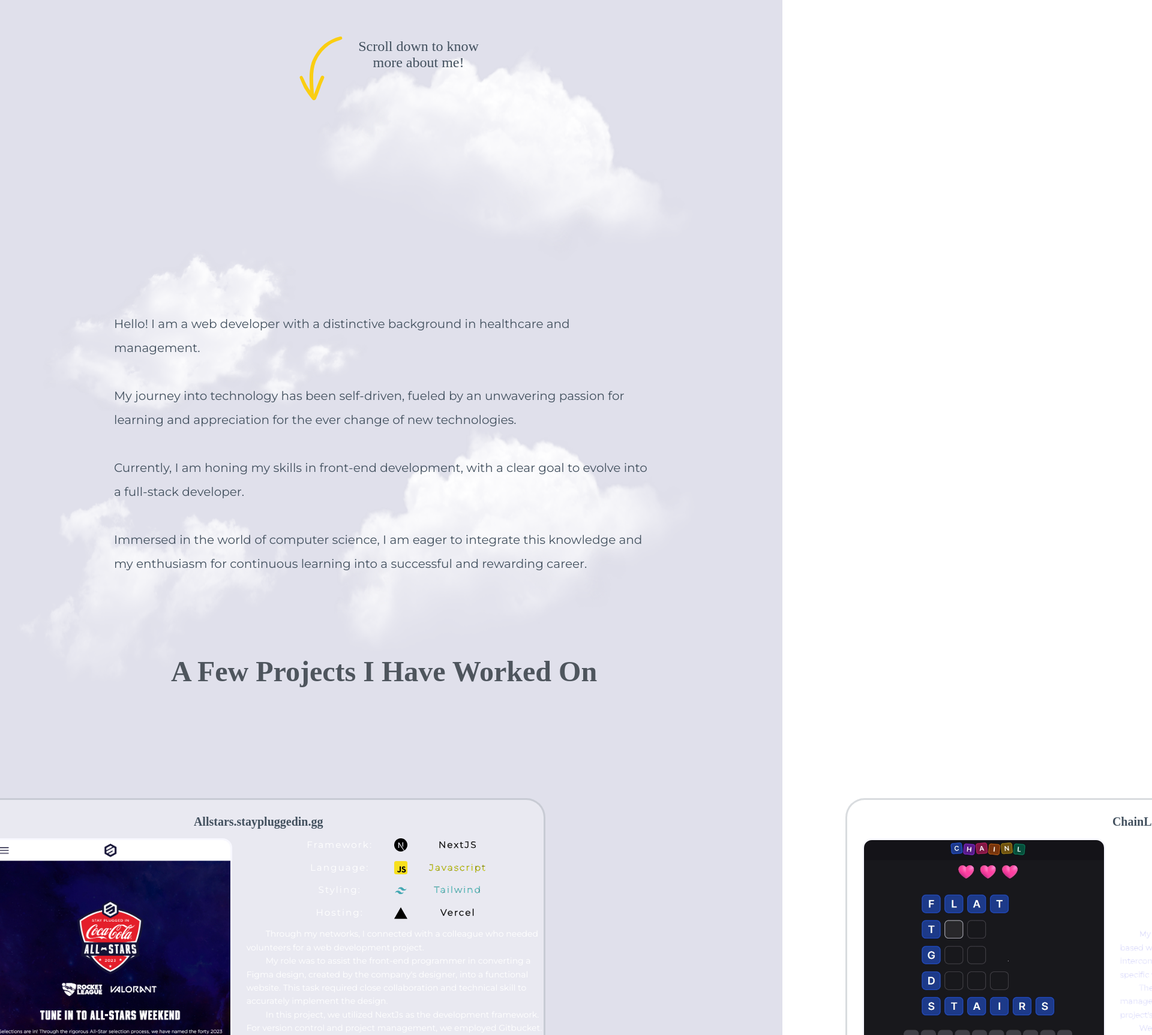
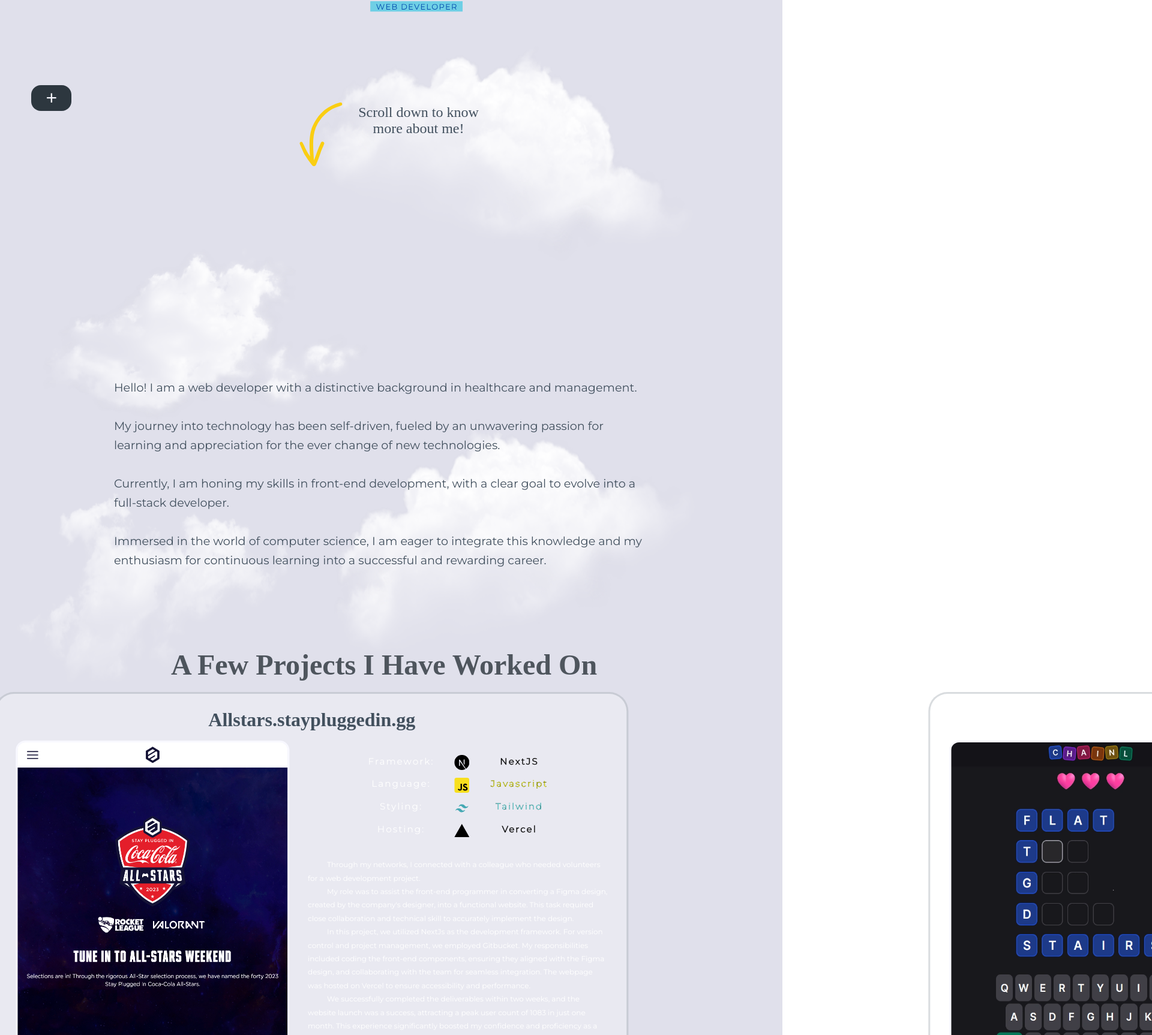
Before and after one commit to NickHChan/PortfolioPage, a Next.js app: page / in a window 1280 px wide. Shown: the part 471-2197 px from the top of the page at 60% size, 1920 px wide, since content can reach past the window. Built offline with nearby package versions, Linux system fonts and the light colour scheme; a web font is replaced by a local one.

Commit message:
added media queries for maxwidth 1280px

```diff
--- a/src/app/components/footer/Footer.module.css
+++ b/src/app/components/footer/Footer.module.css
@@ -5,22 +5,22 @@
     flex-direction: column;
     position: fixed;
     align-items: flex-end;
-    bottom: 25rem;
+    bottom: 9rem;
     z-index: 100;
-    left: 3.2rem
+    left: 3.5rem;
 }
 
 .hoverMenu{
     position: relative;
     display: flex;
     justify-content: center;
-    font-size: 2rem;
-    padding: 0.5rem 1rem;
+    font-size: 3rem;
+    padding: 0.2rem 1.5rem;
     background-color: #2d373f;
     border-radius: 1rem;
     border: transparent;
     color: #f7f7ffff;
-    right: 4rem
+    right: 3.7rem
 }
 
 .hoverMenu:hover{
@@ -60,3 +60,17 @@
     scale: 1.19;
     color: rgb(233, 94, 233);
 }
+
+@media (max-width: 1280px){
+    .footer{
+        left: 1rem
+    }
+    .hoverMenu{
+        font-size: 2rem;
+        right: 1.7rem;
+    }
+    .dayButton,
+    .nightButton{
+    font-size: 15px;
+}
+}
--- a/src/app/components/mainArticle/MainArticle.module.css
+++ b/src/app/components/mainArticle/MainArticle.module.css
@@ -18,7 +18,8 @@
 
 @media (max-width: 1280px) {
     .main{
-        font-size: 1.25rem;
+        font-size: 1.2rem;
+        line-height: 2rem;
     }
 }
 
--- a/src/app/components/navBar/NavBar.module.css
+++ b/src/app/components/navBar/NavBar.module.css
@@ -4,10 +4,9 @@
     justify-content: space-between;
     flex-direction: column;
     align-items: flex-end;
-    width: 20%;
     position: fixed;
     margin: 4% auto;
-    left: -10%;
+    left: 12rem;
     z-index: 100;
     font-family: 'montserrat';
     top: 9rem;
@@ -28,28 +27,11 @@
     scale: 1.2;
 }
 
-/* xl */
-@media (max-width: 1280px) {
+@media (max-width: 1280px){
     .navBody{
-        top: -1rem;
+        left: 6.5rem
+    }
+    .button{
+        font-size: 2rem;
     }
 }
-
-@media (max-width: 1090px){
-    .navBody{
-        left: -3.5rem;
-        top: -1rem;
-    }
-}
-
-@media (max-width: 768px) {
-    .navBody{
-        left: -2rem;
-        top: 1rem;
-    }
-}
-@media(max-width: 600px){
-    .navBody{
-        left: -0.5rem
-    }
-}
--- a/src/app/components/nightArticle/NightArticle.module.css
+++ b/src/app/components/nightArticle/NightArticle.module.css
@@ -20,9 +20,11 @@
 
 @media (max-width: 1280px) {
     .main{
-        font-size: 1.25rem;
+        font-size: 1.2rem;
+        line-height: 2rem;
     }
 }
+
 
 /* lg */
 @media (max-width: 1024px) {
--- a/src/app/components/projects/project.module.css
+++ b/src/app/components/projects/project.module.css
@@ -6,7 +6,7 @@
     position: sticky;
     top: 0;
     display: flex;
-    height: 800px;
+    height: 1200px;
     overflow: hidden;
     align-items: center;
 
@@ -21,32 +21,12 @@
 
 }
 
-@media(min-width:3440px){
-    .stickyBody{
-        height: 1500px;
-    }
-    .projectInfoContainer{
-        left:40.5%
-     }
-}
-@media(max-width:1920px){
-    .stickyBody{
-        height: 970px;
-    }
-}
-@media(max-width:1536px){
-    .stickyBody{
-        height: 810px;
-    }
-}
-@media(max-width:1440px){
- .projectInfoContainer{
-    left:36.5%
- }
-}
 @media (max-width: 1280px){
     .projectInfoContainer{
         left: 36.6%;
+    }
+    .stickyBody{
+        height: 800px;
     }
 }
 /* lg */
--- a/src/app/components/reuse/Article.module.css
+++ b/src/app/components/reuse/Article.module.css
@@ -39,8 +39,8 @@
 /* xl */
 @media (max-width: 1280px) {
     .rank{
-        height: 250px;
-        width: 150px;
+        height: 450px;
+        width: 200px;
     }
 }
 
--- a/src/app/components/reuse/Projectbase.module.css
+++ b/src/app/components/reuse/Projectbase.module.css
@@ -7,7 +7,7 @@
     background-color: rgba(255, 255, 255, 0.3);
     border: 0.2rem solid rgba(66, 80, 94, 0.2);
     padding: 25px;
-    width: 11s00px;
+    width: 1100px;
     height: 600px;
     margin-top: 5rem;
     border-radius: 2rem;
@@ -142,27 +142,15 @@
 
 @media (max-width: 1280px) {
     .projects{
-        width: 900px;
-        height: 450px;
-    }
-    .header{
-        font-size: 1.25rem;
-    }
-    .tech{
-        width: 200px;
-    }
-    .tech p,
-    .role,
-    .summary{
-        font-size: 0.75rem;
-    }
-    .techIcon{
-        height: 22px;
-        width: 22px;
+        width: 1000px;
     }
     .image{
-        height: 450px;
-        width: 400px;
+        width: 450px;
+    }
+    .summaryContainer0,
+    .summaryContainer1,
+    .summaryContainer2{
+        font-size: 12px;
     }
 }
 
@@ -194,62 +182,3 @@
         width: 320px;
     }
 }
-
-/* md */
-@media (max-width: 768px) {
-    .projects{
-        width: 500px;
-        height: 350px;
-
-    }
-    .projectInfo{
-        width: 250px;
-    }
-    .header{
-        font-size: 0.55rem;
-    }
-    .summary{
-        width: 200px;
-    }
-    .tech{
-        flex-direction: column;
-        align-items: center;
-        gap: 0.5rem;
-    }
-    .tech p{
-        margin: 0;
-    }
-    .tech p,
-    .role,
-    .summary{
-        font-size: 0.35rem;
-    }
-    .techIcon{
-        height: 15px;
-        width: 15px;
-    }
-    .link,
-    .linkDisabled{
-        gap: 1rem;
-    }
-    .image{
-        height: 350px;
-        width: 250px;
-    }
-}
-
-/* sm */
-@media (max-width: 640px) {
-    .projects{
-        width: 350px;
-        height: 300px;
-
-    }
-    .summary{
-        width: 170px;
-    }
-    .image{
-        height: 300px;
-        width: 160px;
-    }
-}
--- a/src/app/page.module.css
+++ b/src/app/page.module.css
@@ -125,6 +125,17 @@
 .subTitle1{
   margin-bottom: 7%;
 }
+@media(max-width: 1280px){
+  .header{
+    margin-top: 10rem;
+  }
+  .headerPic{
+    height: 350px;
+  }
+  .subTitle1{
+    margin-bottom: 0;
+  }
+}
 @media (max-width: 1024px) {
   .subTitle1,
   .subTitle2{
--- a/src/app/page.tsx
+++ b/src/app/page.tsx
@@ -76,6 +76,7 @@
           alt='Picture of my name Nick Chan'
           height={400}
           width={500}
+          quality={100}
           className={styles.headerPic}
           />
         </section>
```
